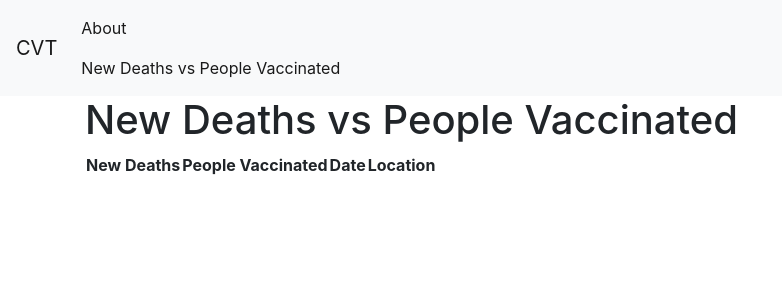
After one commit to ajeukeng/gradproject, a Flask app: page /vaccinated_deaths in a window 1280 px wide. The commit adds this page. Shown: the top 300 px of the page, without its empty margins (0-782 px from the left). Run offline with Flask 2, Linux system fonts and the light colour scheme; lists and menus that the app fills with data are empty; some libraries are stand-ins or nearby versions.

Commit message:
added more tests and displayed one query on site

```diff
--- a/src/cli.py
+++ b/src/cli.py
@@ -28,5 +28,6 @@ def query_data(db_name: str):
     if cu.check_path(db_name):
         query_stuff = QD(db_location=db_name)
         print(query_stuff.get_all_data())
+        query_stuff.get_death_rate_partially_vaccinated()
     else:
         print("Unable to find database")
--- /dev/null
+++ b/src/covidVisualizationTool/app/main_app.py
@@ -0,0 +1,26 @@
+from flask import Flask, render_template
+from covidVisualizationTool.queries.queryData import QueryData as qd
+
+app = Flask(__name__)
+
+
+@app.route("/", methods=("POST", "GET"))
+def home():
+    query_data = qd(db_location="/Users/lizjeukeng/PycharmProjects/UmassD/gradproject/docs/test_db.db"). \
+        get_death_rate_partially_vaccinated()
+
+    return render_template('index.html', data=query_data)
+
+
+@app.route("/vaccinated_deaths")
+def vaccinated_deaths():
+    return render_template('vaccinated_deaths.html')
+
+
+@app.route("/about")
+def about():
+    return render_template('about.html')
+
+
+if __name__ == "__main__":
+    app.run(debug=True)
--- a/src/covidVisualizationTool/app/templates/base.html
+++ b/src/covidVisualizationTool/app/templates/base.html
@@ -19,7 +19,9 @@
         <div class="collapse navbar-collapse" id="navbarNav">
             <ul class="navbar-nav">
             <li class="nav-item active">
-                <a class="nav-link" href="#">About</a>
+                <a class="nav-link" href="{{ url_for('about') }}">About</a>
+                <a class="nav-link" href="{{ url_for('vaccinated_deaths') }}">New Deaths vs People Vaccinated</a>
+
             </li>
             </ul>
         </div>
--- a/src/covidVisualizationTool/app/templates/index.html
+++ b/src/covidVisualizationTool/app/templates/index.html
@@ -1,5 +1,6 @@
 {% extends 'base.html' %}
 
 {% block content %}
-    <h1>{% block title %} Welcome to the Covid Visualization Tool {% endblock %}</h1>
+    <h1>{% block title %} Covid Visualization Tool {% endblock %}</h1>
+
 {% endblock %}
--- /dev/null
+++ b/src/covidVisualizationTool/app/templates/vaccinated_deaths.html
@@ -0,0 +1,23 @@
+{% extends 'base.html' %}
+
+{% block content %}
+    <h1>{% block title %} New Deaths vs People Vaccinated {% endblock %}</h1>
+    <table id="myTable">
+ <tr>
+   <!--When a header is clicked, run the sortTable function-->
+     <th>New Deaths</th>
+     <th>People Vaccinated</th>
+     <th>Date</th>
+     <th>Location</th>
+  </tr>
+{% for item in data %}
+  <tr>
+    <td>{{item.new_deaths}}</td>
+    <td>{{item.people_vaccinated}}</td>
+    <td>{{item.date}}</td>
+    <td>{{item.location}}</td>
+  </tr>
+{% endfor %}
+</table>
+
+{% endblock %}
```
Also changed, not shown: src/covidVisualizationTool/app/main.py (deleted, +0 -12 lines), src/covidVisualizationTool/app/templates/about.html (added, +10 -0 lines), src/covidVisualizationTool/queries/queryData.py (+12 -1 lines), tests/import_data/test_import.py (+0 -8 lines), tests/query_data/test_queries.py (added, +10 -0 lines), tests/query_data/__init__.py (added).
